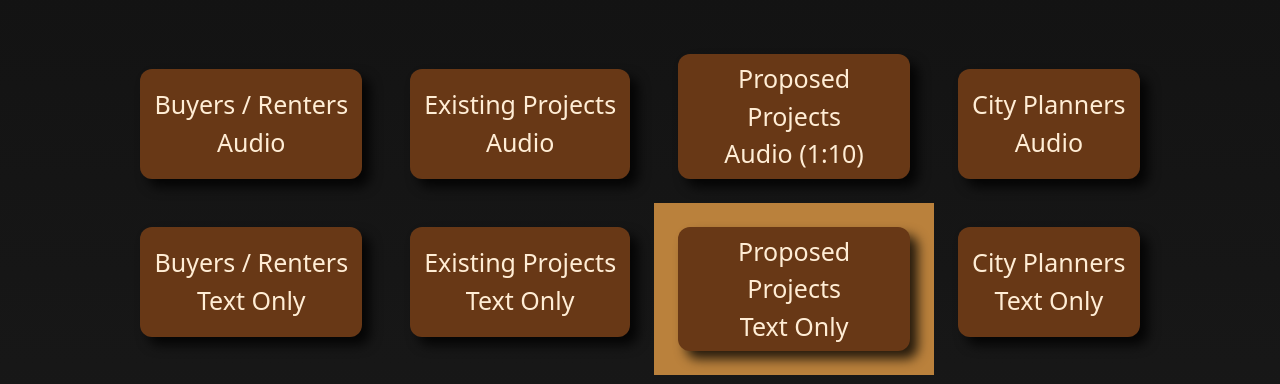
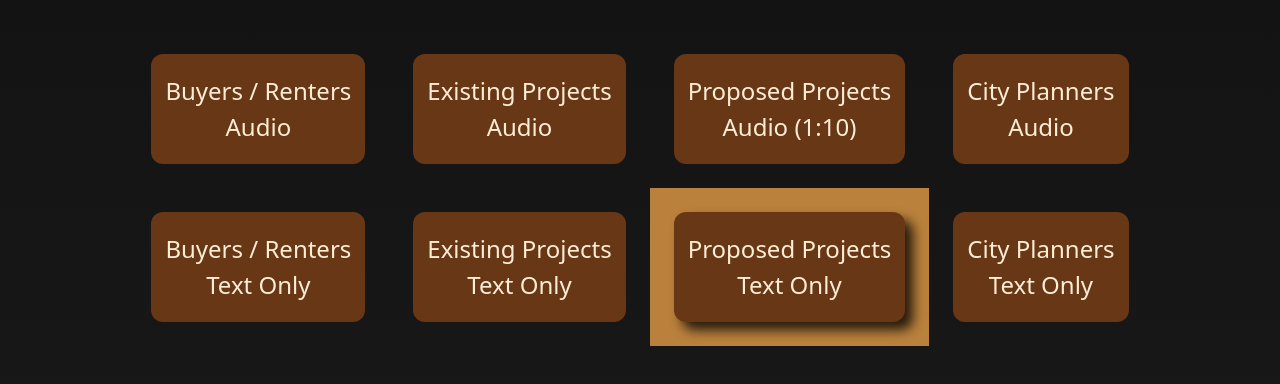
Before and after one commit to Richard-Burd/urban-footnotes-landing, a Next.js app: page /ads in a window 1280 px wide. Shown: the part 846-1230 px from the top of the page. Built offline with nearby package versions, Linux system fonts and the light colour scheme; a web font is replaced by a local one.

Commit message:
ads button shadow only on active & fonts smaller

```diff
--- a/pages/ads.js
+++ b/pages/ads.js
@@ -5,6 +5,7 @@ import Image from "next/image";
 
 // the is the custom ads button for this page
 function SelectableButton({ activeKey, active, setActive, title, subtitle }) {
+  const isActive = active === activeKey;
   return (
     <div className="max-w-[280px]">
       <button
@@ -14,14 +15,14 @@ function SelectableButton({ activeKey, active, setActive, title, subtitle }) {
         <div
           className="m-3 flex items-center rounded-xl bg-[#683816ff] text-orange-100 lg:m-6 lg:min-h-[110px]"
           style={{
-            boxShadow: "8px 8px 12px rgba(0, 0, 0, 0.8)",
             padding: "6px",
             borderRadius: "12px",
+            ...(isActive && { boxShadow: "8px 8px 12px rgba(0, 0, 0, 0.8)" }),
           }}
         >
           <div id="text-element" className="sm:px-2">
-            <div className="text-[17px] lg:text-[25px]">{title}</div>
-            <div className="text-[17px] lg:text-[25px]">{subtitle}</div>
+            <div className="text-[17px] lg:text-[24px]">{title}</div>
+            <div className="text-[17px] lg:text-[24px]">{subtitle}</div>
           </div>
         </div>
       </button>
```
